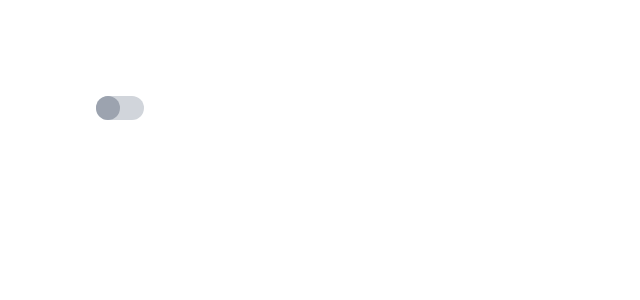
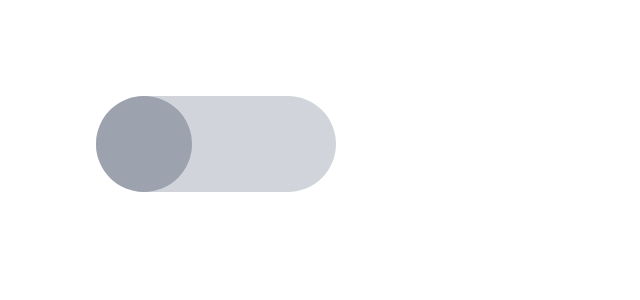
Before and after one commit to AlexandreXYZ/myReactUtils, a React (Create React App) app in the folder client/: page / in a window 1280 px wide. Shown: the top 300 px of the page, without its empty margins (0-640 px from the left). Built offline with nearby package versions, Linux system fonts and the light colour scheme.

Commit message:
Rename Click to onClick and add Test in App.tsx

```diff
--- a/client/src/App.tsx
+++ b/client/src/App.tsx
@@ -1,9 +1,14 @@
 import ButtonChange from "./components/buttonChange";
 import './App.css';
+
 function App() {
+  function test(){
+    return console.log("Hello World")
+  }
   return (
     <div className="App">
-      <ButtonChange/>
+      <ButtonChange width="60" height="24" onClick={test}/>
+
     </div>
   );
 }
--- a/client/src/components/buttonChange/index.tsx
+++ b/client/src/components/buttonChange/index.tsx
@@ -4,14 +4,14 @@ import './style.css';
 interface props{
 	width?: string,
 	height?: string,
-	Click: Function,
+	onClick: Function,
 }
 
-const ButtonChange = ( {width, height, Click}: props ) => {
+const ButtonChange = ( {width, height, onClick}: props ) => {
   const [move, setMove] = useState('0');
 	const HandleClick = () => {
 		setMove(move === '1/1' ? '0' : '1/1');
-		Click();
+		onClick()
 	}
   return(
 		<>
```
